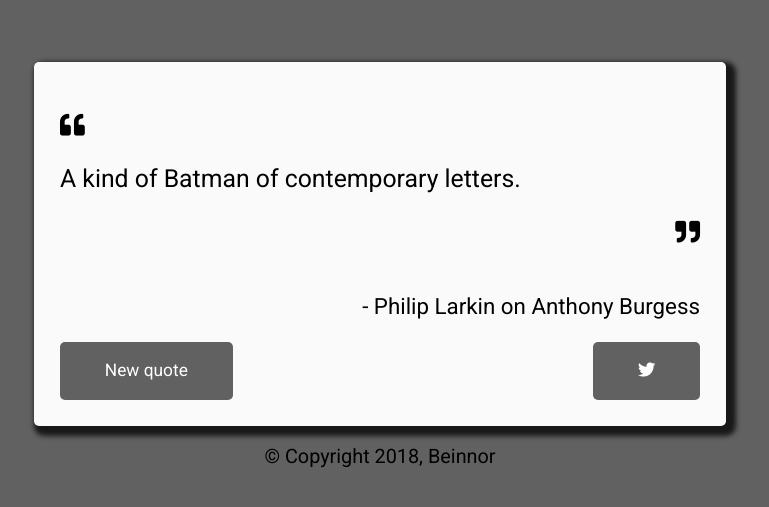
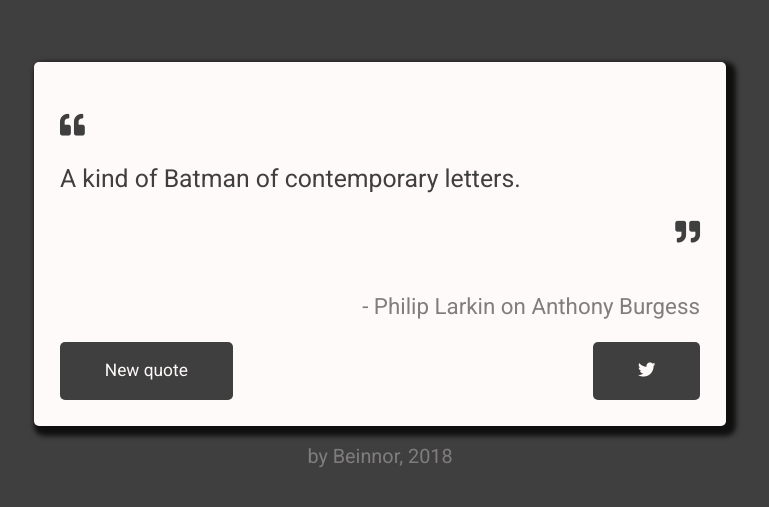
Before and after one commit to beinnor/random-quote-machine, a plain HTML site: page index.html in a window 1280 px wide. Shown: the part 125-632 px from the top of the page, without its empty margins (260-1029 px from the left). Drawn offline with Linux system fonts and the light colour scheme.

Commit message:
finish css feature

```diff
--- a/css/style.css
+++ b/css/style.css
@@ -1,21 +1,31 @@
 @import url('https://fonts.googleapis.com/css?family=Roboto');
-
-
 /* Variables */
 
 :root {
-  --grey-lighten-5: #fafafa;
-  --grey-darken-2: #616161;
+
+  /* RGB */
+  --color1: rgba(255, 250, 250, 1);
+  --color2: rgba(191, 188, 188, 1);
+  --color3: rgba(127, 125, 125, 1);
+  --color4: rgba(64, 63, 63, 1);
+  --color5: rgba(234, 229, 229, 1);
+
+  /* colors */
+  --background: var(--color4);
+  --card: var(--color1);
+  --quoteTxt: var(--color4);
+  --authorTxt: var(--color3);
+  --btnBackground: var(--color4);
+  --btnHover: var(--color3);
+  --btnText: var(--color1);
+  --footerTxt: var(--color3);
   font-size: calc(1vw + 1vh + .5vmin);
 }
-
-
-
 
 /* Style */
 
 html, body {
-  background: var(--grey-darken-2);
+  background: var(--background);
   width: 100%;
   height: 100%;
 }
@@ -28,7 +38,7 @@ body {
 }
 
 main {
-  background: var(--grey-lighten-5);
+  background: var(--card);
   border-radius: 5px;
   box-shadow: 5px 5px 5px 5px rgba(0, 0, 0, 0.75);
   padding: 2%;
@@ -44,6 +54,7 @@ main {
   width: 100%;
   font-family: 'Roboto', sans-serif;
   font-size: 1rem;
+  color: var(--quoteTxt);
 }
 
 .quote p:nth-child(3) {
@@ -55,6 +66,7 @@ main {
   text-align: right;
   font-family: 'Roboto', sans-serif;
   font-size: 0.9rem;
+  color: var(--authorTxt);
 }
 
 .buttons {
@@ -69,13 +81,19 @@ footer {
   text-align: center;
   font-family: 'Roboto', sans-serif;
   font-size: 0.8rem;
+  color: var(--footerTxt);
+}
+
+footer a {
+  text-decoration: none;
+  color: var(--footerTxt);
 }
 
 .button {
   display: inline;
   border-radius: 5px;
-  color: #ffffff;
-  background: var(--grey-darken-2);
+  color: var(--btnText);
+  background: var(--btnBackground);
   /*padding: 10px 20px 10px 20px;*/
   padding: 3% 7% 3% 7%;
   text-decoration: none;
@@ -84,10 +102,16 @@ footer {
 }
 
 .button:hover {
-  background: #000000;
+  background: var(--btnHover);
   text-decoration: none;
 }
 
 /* TODO responsiveness goes here */
 
-/* @media */
+@media only screen and (max-width: 500px) {
+    main {
+        height: 50%;
+        width: 80%;
+        padding: 4% 4% 2% 4%;
+    }
+}
--- a/index.html
+++ b/index.html
@@ -12,52 +12,31 @@
 </head>
 
 <body>
-
-
-
-
-
   <main>
-
-
     <div class="quote">
       <p>
         <i class="fas fa-quote-left"></i>
       </p>
-
       <p id="quoteText">random qoute goes here</p>
-
       <p>
         <i class="fas fa-quote-right"></i>
       </p>
-
     </div>
-
     <div class="author">
       <p id="authorText">random author goes here</p>
     </div>
-
-
     <div class="buttons">
       <a class="button" id="quoteBtn">New quote</a>
-
       <a class="button" id="tweetBtn">
           <i class="fab fa-twitter"></i>
         </a>
     </div>
   </main>
-
-
   <footer>
-
     <p>
-      &copy; Copyright 2018, Beinnor
+      by <a href="http://beinnor.github.io/">Beinnor</a>, 2018
     </p>
-
   </footer>
-
-
-
   <script src="js/data.js"></script>
   <script src="js/functions.js"></script>
 </body>
```
Lines whose indentation alone changed are shown as unchanged.
